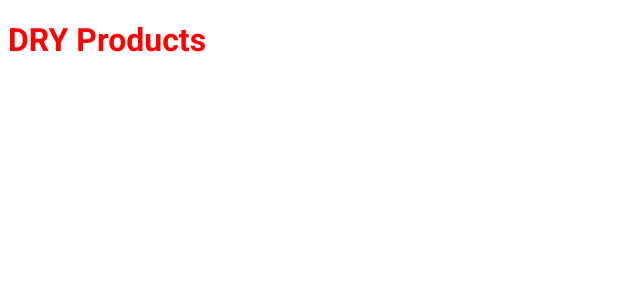
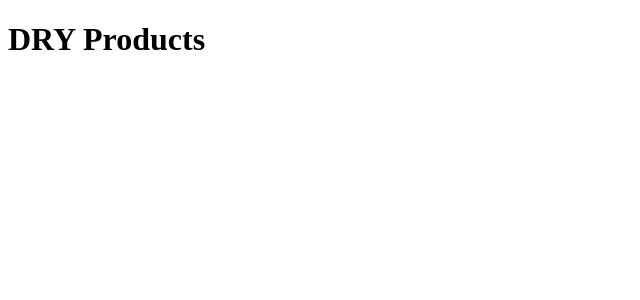
Before and after one commit to euclidesdry/drynews, a Next.js app: page / in a window 1280 px wide. Shown: the top 300 px of the page, without its empty margins (0-640 px from the left). Built offline with nearby package versions, Linux system fonts and the light colour scheme.

Commit message:
feat(styles): 💄 adding global styles file

```diff
--- a/src/pages/index.tsx
+++ b/src/pages/index.tsx
@@ -1,5 +1,4 @@
 import Head from "next/head";
-import styles from "../styles/home.module.scss";
 
 export default function Home() {
   return (
@@ -7,7 +6,7 @@
       <Head>
         <title>Home | DRY.news</title>
       </Head>
-      <h1 className={styles.title}>DRY Products</h1>
+      <h1>DRY Products</h1>
     </>
   );
 }
--- /dev/null
+++ b/src/styles/global.scss
@@ -0,0 +1,52 @@
+@import url("https://fonts.googleapis.com/css2?family=Roboto:wght@400;700;900&display=swap");
+
+* {
+  margin: 0;
+  padding: 0;
+  box-sizing: border-box;
+}
+
+:root {
+  --white: #ffffff;
+
+  --gray-100: #e1e1e6;
+  --gray-300: #a9a9b3;
+  --gray-900: #121214;
+
+  --cyan-500: #61dafb;
+  --yellow-500: #eba417;
+}
+
+@media (max-width: 1080) {
+  html {
+    font-size: 93.75%;
+  }
+}
+
+@media (max-width: 720) {
+  html {
+    font-size: 87.5%;
+  }
+}
+
+body {
+  background-color: var(--white);
+  color: var(--gray-900);
+}
+
+body,
+input,
+textarea,
+select,
+button {
+  font: 400 1rem "Roboto", sans-serif;
+}
+
+button {
+  cursor: pointer;
+}
+
+a {
+  color: inherit;
+  text-decoration: none;
+}
--- a/src/styles/home.module.scss
+++ /dev/null
@@ -1,6 +0,0 @@
-@import url("https://fonts.googleapis.com/css2?family=Roboto:wght@400;700;900&display=swap");
-
-.title {
-  color: red;
-  font-family: "Roboto", sans-serif;
-}
```
